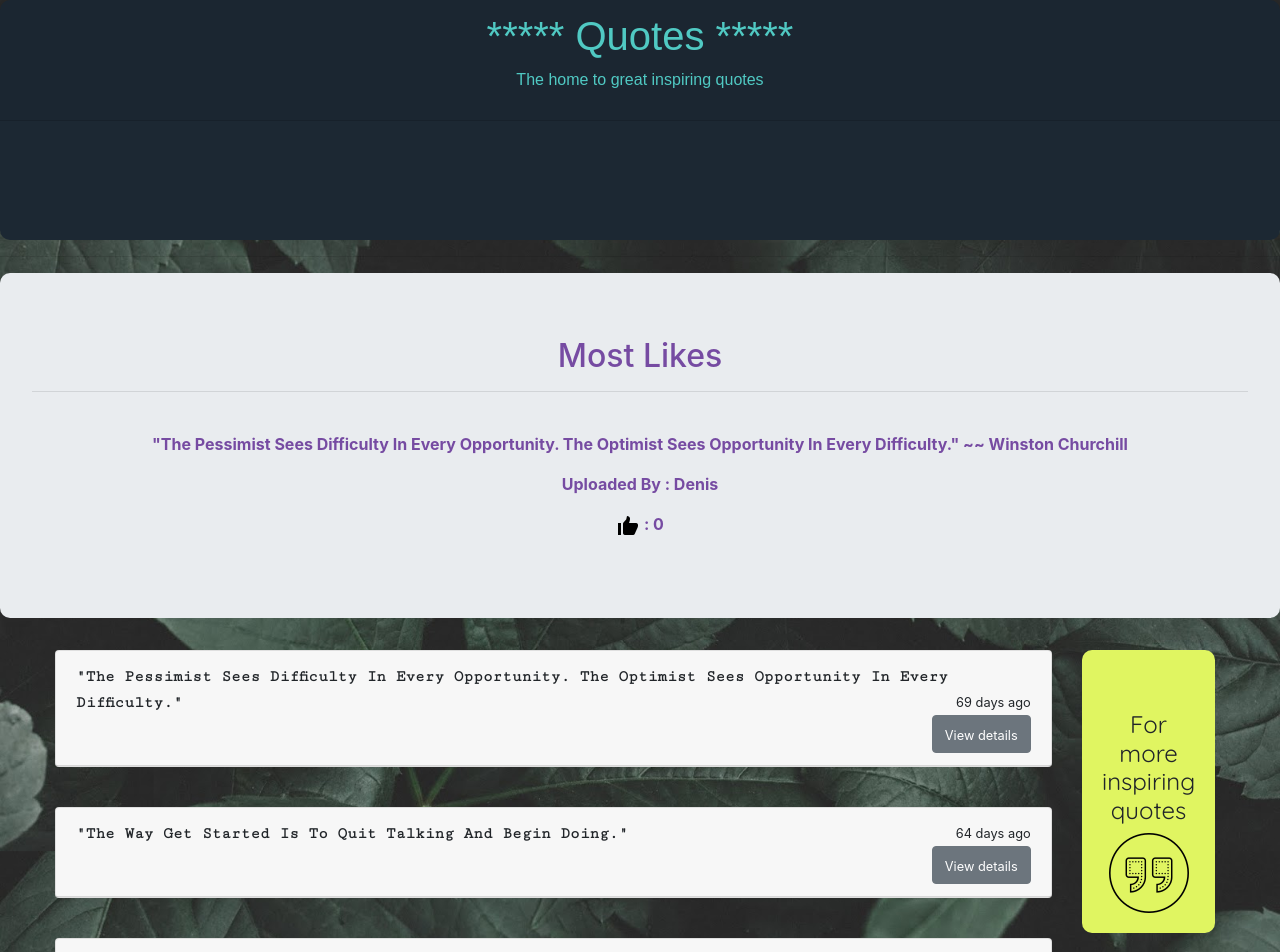
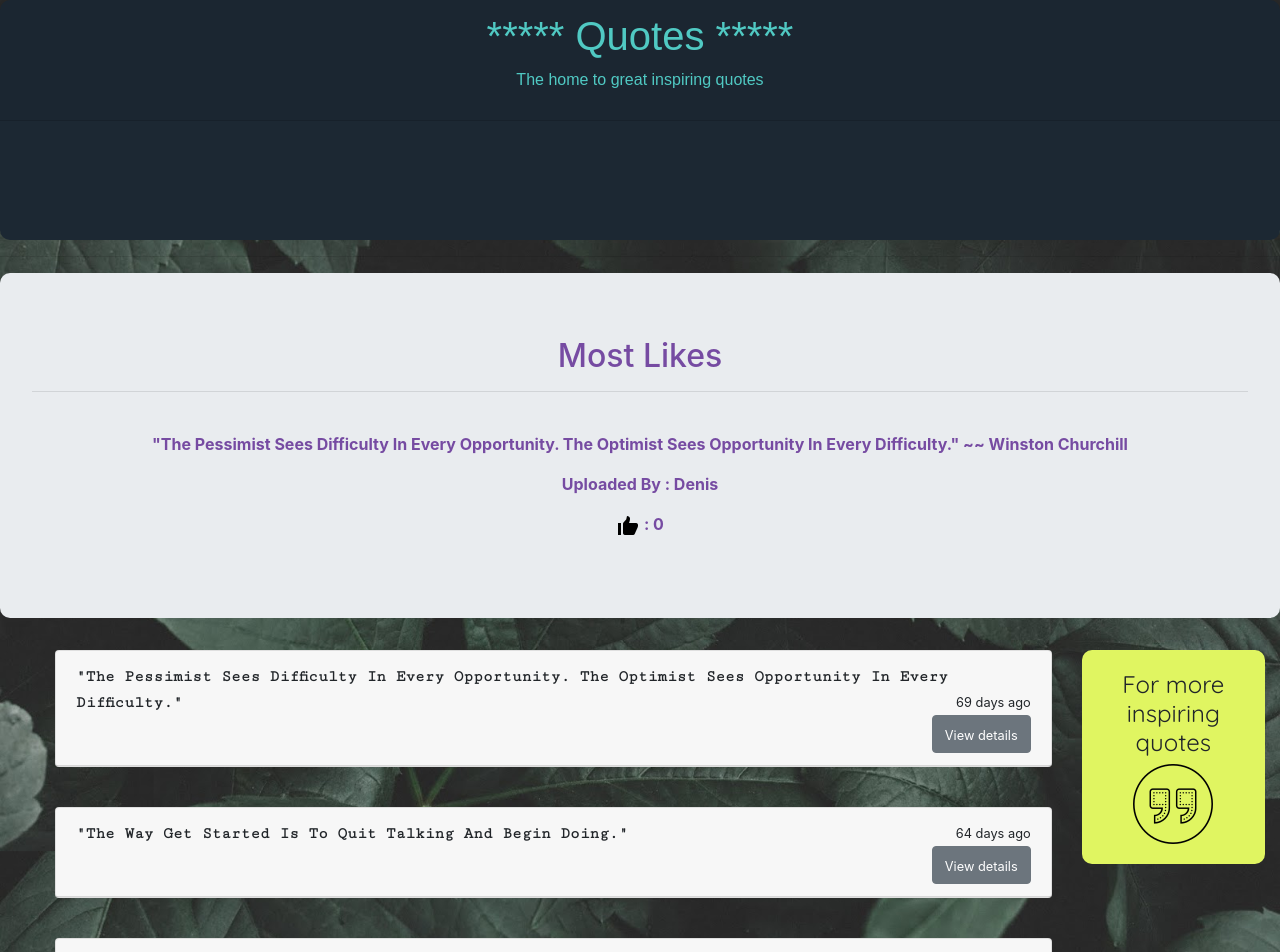
Before and after one commit to mugendinjue/Quote-App, an Angular app: page / in a window 1280 px wide. Shown: the top 952 px of the page. Built offline with nearby package versions, Linux system fonts and the light colour scheme; a web font is replaced by a local one.

Commit message:
Add a link

```diff
--- a/src/app/date-count.pipe.ts
+++ b/src/app/date-count.pipe.ts
@@ -8,7 +8,7 @@ export class DateCountPipe implements PipeTransform {
   transform(value: any): number {
 
       let today:Date = new Date();
-      let todayWithoutTime:any = new Date(today.getFullYear(), today.getMonth(), today.getDate())
+      let todayWithoutTime:any = new Date(today.getFullYear(), today.getMonth(), today.getDate() )
       var dateDifference = Math.abs(value - todayWithoutTime)
       const secondsInDay = 86400;
       var dateDifferenceSeconds = dateDifference*0.001;
--- a/src/app/quote-form/quote-form.component.ts
+++ b/src/app/quote-form/quote-form.component.ts
@@ -15,6 +15,7 @@ export class QuoteFormComponent implements OnInit {
   sendForm (){
     this.sendData.emit(this.newQuotes);
     this.newQuotes = new Quotes (0,"","","",new Date(),0,0);
+
   }
 
 
--- a/src/styles.css
+++ b/src/styles.css
@@ -41,10 +41,7 @@ li {
     font-family: 'Vidaloka', serif;
 }
 #link {
-    position: fixed;
     text-align: center;
-    padding-top: 60px;
-    margin-right: 100PX;
     background-color: #E0F561 ;
     border-radius: 10px;
     font-family: 'Lexend Tera', sans-serif;
```
